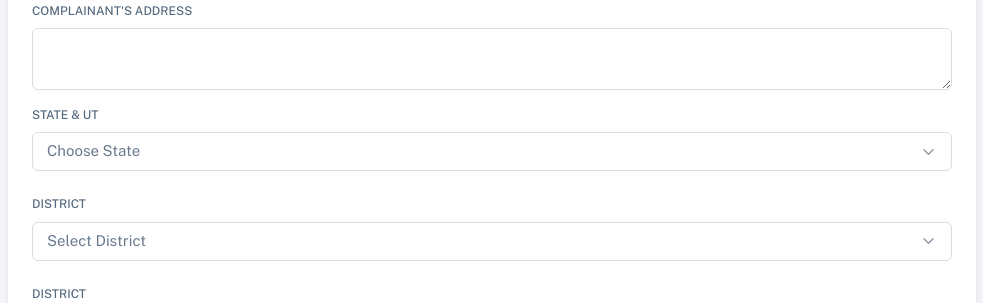
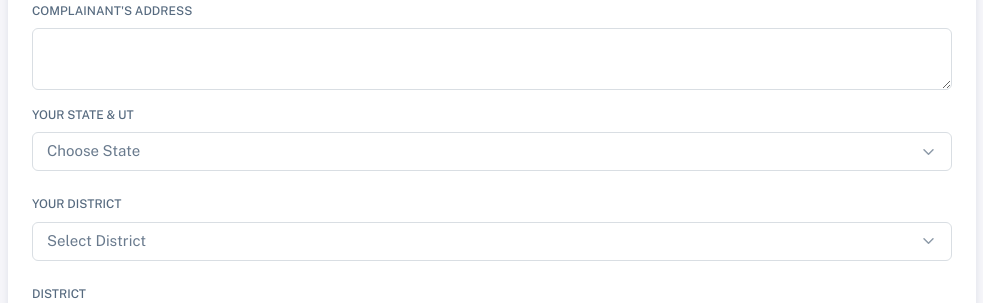
Before and after one commit to Imoleayo98/Online-Crime-Reporting-System, a Django app: page /user/create_complaint/ in a window 1280 px wide. Shown: the part 541-844 px from the top of the page, without its empty margins (278-1261 px from the left). Run offline with Django 4.2, Linux system fonts and the light colour scheme; data comes from the database, SQL or seed files in the repository; some libraries are stand-ins or nearby versions.

Commit message:
ui changes

```diff
--- a/templates/create_complaint.html
+++ b/templates/create_complaint.html
@@ -33,7 +33,7 @@
                         <label class="form-label" for="basic-default-email">Email</label>
                         <div class="input-group input-group-merge">
                             <input type="text" id="basic-default-email" class="form-control" placeholder="example@email.com"
-                                aria-label="john.doe" aria-describedby="basic-default-email2" />
+                                 aria-describedby="basic-default-email2" />
                             <!-- <span class="input-group-text" id="basic-default-email2">@example.com</span> -->
                         </div>
                         <div class="form-text">You can use letters, numbers & periods</div>
@@ -50,14 +50,13 @@
                     </div>
 
                     <div class="mb-4">
-                        <label for="exampleFormControlSelect1" class="form-label">State & UT</label>
+                        <label for="exampleFormControlSelect1" class="form-label">Your State & UT</label>
                         <select class="form-select" id="complainant_state" name="complainant_state" aria-label="State">
                             <option selected>Choose State</option>
                             {% for state in states %}
                             <option value="{{ state.state_name }}">{{ state.state_name }}
                             </option>
                             {% endfor %}
-                            <option value="other">Other</option>
                         </select>
                     </div>
 
@@ -85,7 +84,7 @@
 
                     </script>
                     <div class="mb-4">
-                        <label for="complainant_district" class="form-label">District</label>
+                        <label for="complainant_district" class="form-label">Your District</label>
                         <select class="form-select" id="complainant_district" name="complainant_district">
                             <option value="">Select District</option>
                         </select>
```
